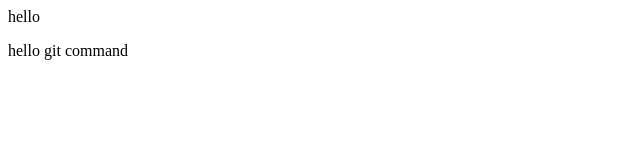
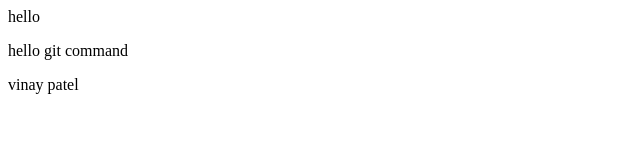
Before and after one commit to Vinaypatel94/Empty, a plain HTML site: page index.html in a window 1280 px wide. Shown: the full height of the page, 0-640 px from the left. Drawn offline with Linux system fonts and the light colour scheme.

Commit message:
add para

```diff
--- a/index.html
+++ b/index.html
@@ -1,2 +1,3 @@
 <p>hello</p>
 <p>hello git command</p>
+<p>vinay patel</p>
```
